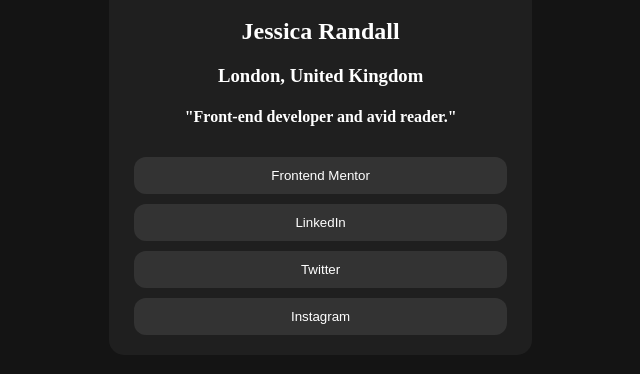
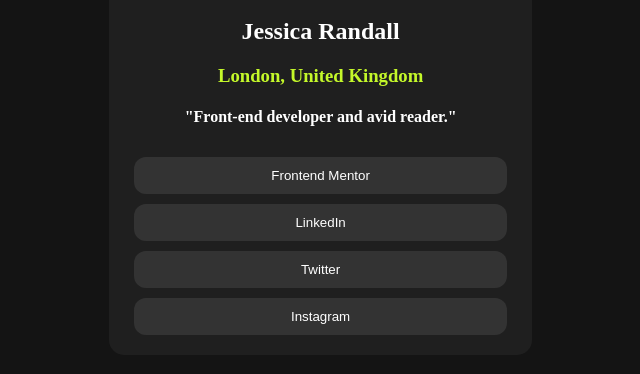
Before and after one commit to mostafa183/Social-links-profile, a plain HTML site: page index.html in a window 1280 px wide. Shown: the part 426-800 px from the top of the page, without its empty margins (313-953 px from the left). Drawn offline with Linux system fonts and the light colour scheme.

Commit message:
Update style.css

```diff
--- a/style.css
+++ b/style.css
@@ -29,4 +29,4 @@ button:hover {
     color: rgb(0, 0, 0);
   }
   img{border-radius: 100%;}
-.location{color : c4f82a;}
+.location{color : #c4f82a;}
```
